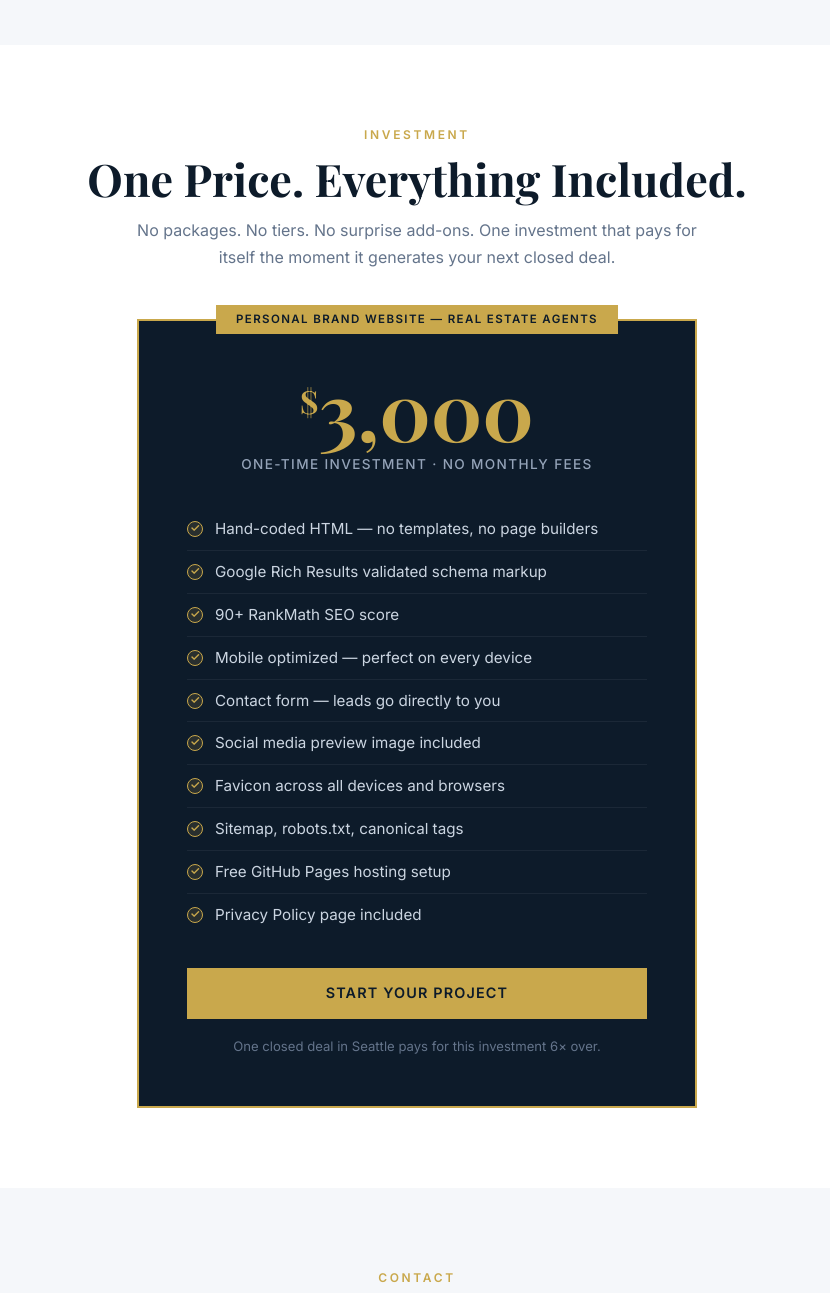
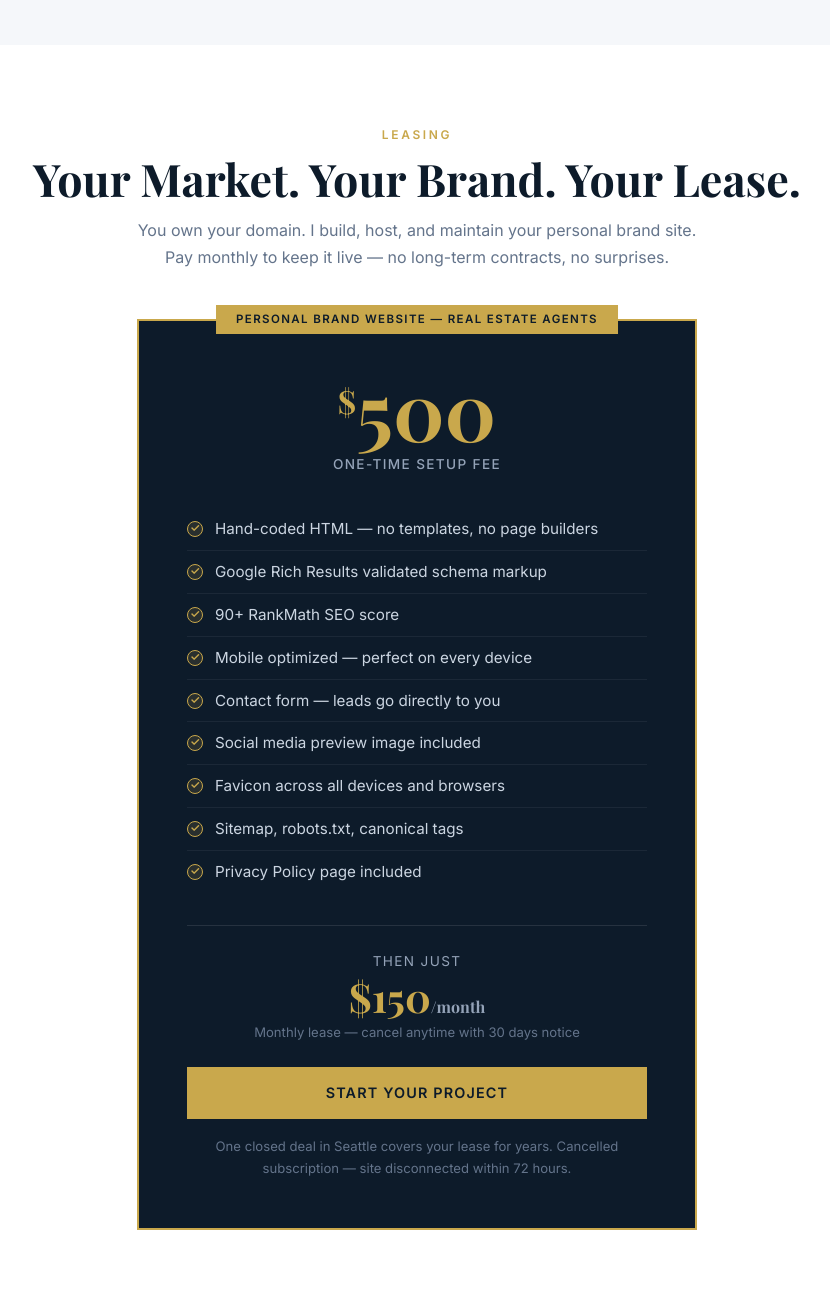
Before and after one commit to speedyhypnosis/websitesbyvan, a plain HTML site: page index.html in a window 1280 px wide. Shown: the part 3980-5273 px from the top of the page, without its empty margins (223-1053 px from the left). Drawn offline with nearby package versions, Linux system fonts and the light colour scheme; a web font is replaced by a local one.

Commit message:
Add files via upload

```diff
--- a/index.html
+++ b/index.html
@@ -1044,14 +1044,14 @@
   <!-- PRICING -->
   <section class="section" id="pricing">
     <div class="container">
-      <p class="section-label">Investment</p>
-      <h2 class="section-title" style="color:var(--navy);">One Price. Everything Included.</h2>
-      <p class="section-sub">No packages. No tiers. No surprise add-ons. One investment that pays for itself the moment it generates your next closed deal.</p>
+      <p class="section-label">Leasing</p>
+      <h2 class="section-title" style="color:var(--navy);">Your Market. Your Brand. Your Lease.</h2>
+      <p class="section-sub">You own your domain. I build, host, and maintain your personal brand site. Pay monthly to keep it live — no long-term contracts, no surprises.</p>
 
       <div class="pricing-card">
         <div class="pricing-badge">Personal Brand Website — Real Estate Agents</div>
-        <div class="pricing-amount"><sup>$</sup>3,000</div>
-        <p class="pricing-label">One-Time Investment · No Monthly Fees</p>
+        <div class="pricing-amount"><sup>$</sup>500</div>
+        <p class="pricing-label">One-Time Setup Fee</p>
         <ul class="pricing-features">
           <li>Hand-coded HTML — no templates, no page builders</li>
           <li>Google Rich Results validated schema markup</li>
@@ -1061,11 +1061,15 @@
           <li>Social media preview image included</li>
           <li>Favicon across all devices and browsers</li>
           <li>Sitemap, robots.txt, canonical tags</li>
-          <li>Free GitHub Pages hosting setup</li>
           <li>Privacy Policy page included</li>
         </ul>
+        <div style="border-top:1px solid rgba(255,255,255,0.1);padding-top:1.5rem;margin-bottom:1.5rem;text-align:center;">
+          <p style="color:#94A3B8;font-size:0.85rem;text-transform:uppercase;letter-spacing:0.1em;margin-bottom:0.25rem;">Then just</p>
+          <p style="font-family:'Playfair Display',serif;font-size:2.5rem;font-weight:700;color:var(--gold);line-height:1;">$150<span style="font-size:1rem;font-weight:400;color:#94A3B8;">/month</span></p>
+          <p style="color:#64748B;font-size:0.82rem;margin-top:0.25rem;">Monthly lease — cancel anytime with 30 days notice</p>
+        </div>
         <a href="#contact" class="btn-primary" style="display:block;text-align:center;">Start Your Project</a>
-        <p class="pricing-note">One closed deal in Seattle pays for this investment 6× over.</p>
+        <p class="pricing-note">One closed deal in Seattle covers your lease for years. Cancelled subscription — site disconnected within 72 hours.</p>
       </div>
     </div>
   </section>
```
